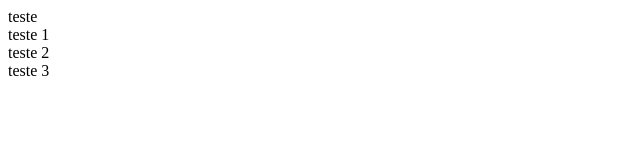
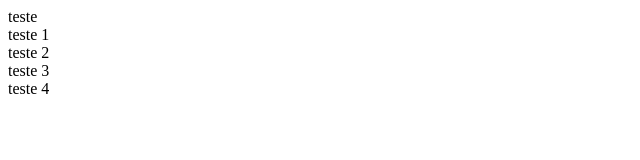
Before and after one commit to ceps-repo/code, a plain HTML site: page index.html in a window 1280 px wide. Shown: the full height of the page, 0-640 px from the left. Drawn offline with Linux system fonts and the light colour scheme.

Commit message:
novo na branch

```diff
--- a/index.html
+++ b/index.html
@@ -4,5 +4,6 @@
     <div>teste 1</div>
     <div>teste 2</div>
     <div>teste 3</div>
+    <div>teste 4</div>
   </body>
 </html>
```
